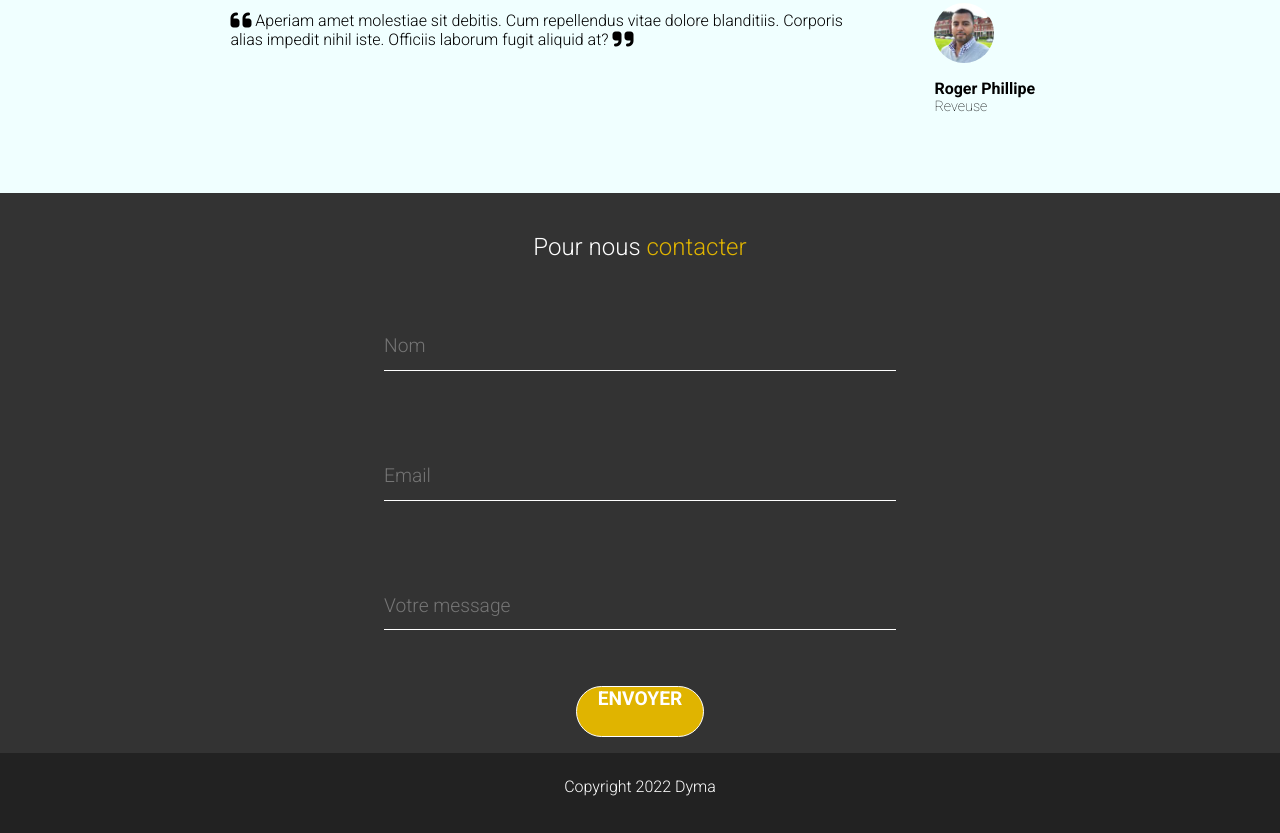
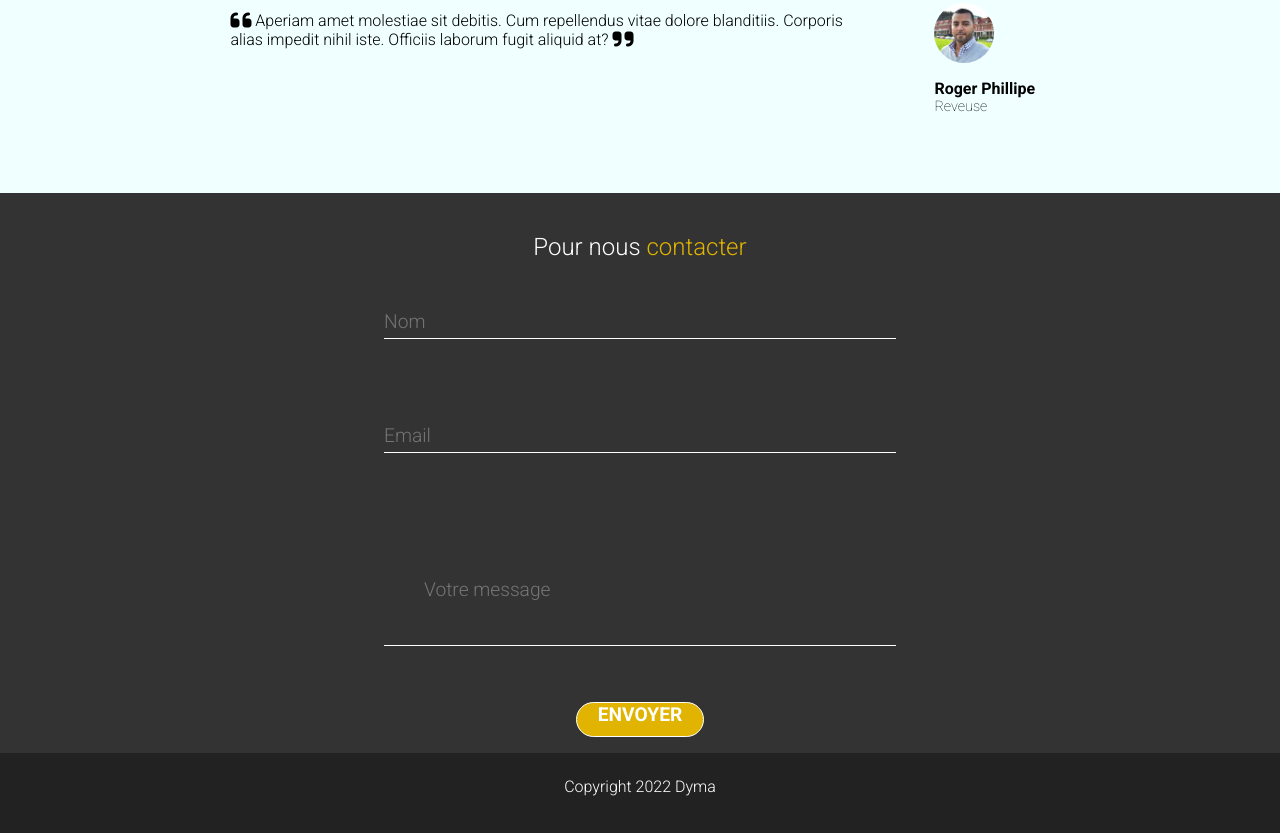
Before and after one commit to Houroux/ProjetLedor, a plain HTML site: page index.html in a window 1280 px wide. Shown: the part 2447-3280 px from the top of the page. Drawn offline with Linux system fonts and the light colour scheme.

Commit message:
Update style.css

```diff
--- a/style.css
+++ b/style.css
@@ -254,6 +254,10 @@ input {
   border-color: white;
 }
 
+.message {
+  padding: 5vh;
+}
+
 .envoyer {
   flex: 1;
   width: 10vw;
```
